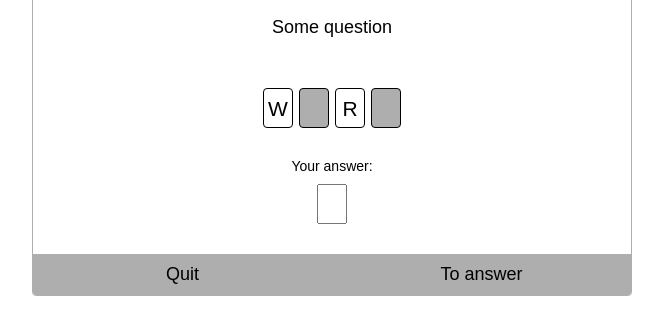
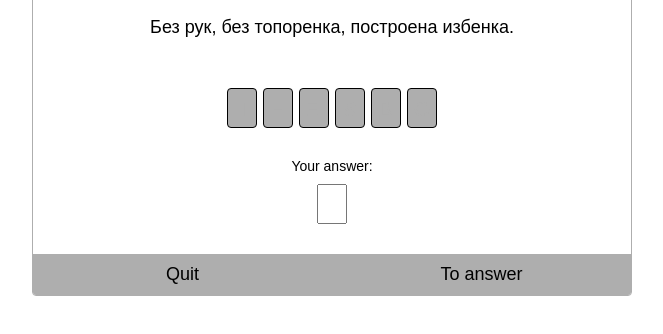
Before and after one commit to a48671/hangman, a plain HTML site: page index.html in a window 1280 px wide. Shown: the part 278-612 px from the top of the page, without its empty margins (308-971 px from the left). Drawn offline with Linux system fonts and the light colour scheme.

Commit message:
render reddle

```diff
--- a/index.html
+++ b/index.html
@@ -12,13 +12,8 @@
     <div class="wrapper">
         <div class="app">
             <h1 class="title">Hangman</h1>
-            <p class="question">Some question</p>
-            <div class="word">
-                <div class="letter open">w</div>
-                <div class="letter">o</div>
-                <div class="letter open">r</div>
-                <div class="letter">d</div>
-            </div>
+            <p id="question" class="question"></p>
+            <div id="word" class="word"></div>
             <p class="answer-title">Your answer:</p>
             <input type="text" class="answer">
             <div class="control">
@@ -27,5 +22,7 @@
             </div>
         </div>
     </div>
+    <script src="riddles.js"></script>
+    <script src="main.js"></script>
 </body>
 </html>
--- /dev/null
+++ b/main.js
@@ -0,0 +1,20 @@
+const riddle = riddles[Math.floor(Math.random() * riddles.length)];
+
+const questionElement = document.getElementById('question');
+
+questionElement.innerText = riddle.q;
+
+const wordElement = document.getElementById('word');
+wordElement.innerHTML = '';
+
+const answer = riddle.a;
+
+for (let index = 0; index < answer.length; index++) {
+    const currentLetter = answer[index];
+
+    const letterElement = document.createElement('div');
+    letterElement.classList.add('letter');
+    letterElement.innerText = currentLetter;
+
+    wordElement.appendChild(letterElement);
+}
--- /dev/null
+++ b/riddles.js
@@ -0,0 +1,22 @@
+const riddles = [
+    {
+        q: 'Два конца, два кольца, Посредине гвоздик.',
+        a: 'Ножницы'
+    },
+    {
+        q: 'Не огонь, а жжется.',
+        a: 'Крапива'
+    },
+    {
+        q: 'Жидкое, а не вода, белое, а не снег.',
+        a: 'Молоко'
+    },
+    {
+        q: 'К нам приехали с бахчи полосатые мячи.',
+        a: 'Арбуз'
+    },
+    {
+        q: 'Без рук, без топоренка, построена избенка.',
+        a: 'Гнездо'
+    },
+];
```
